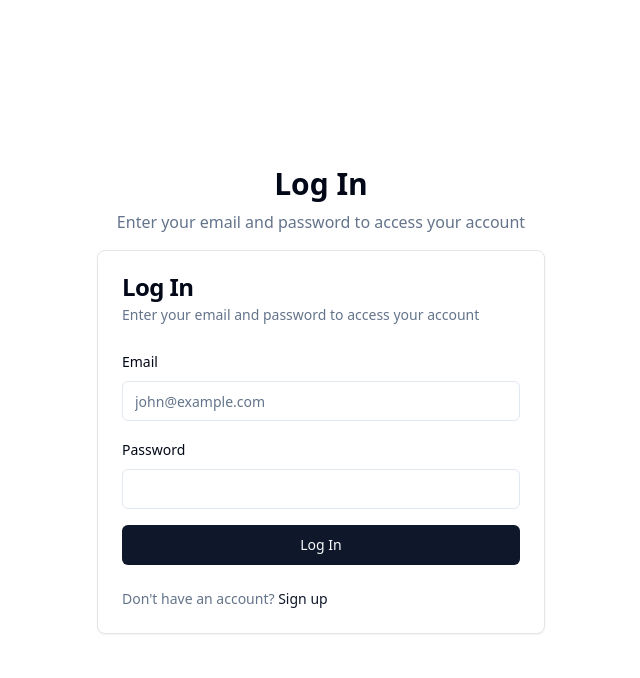
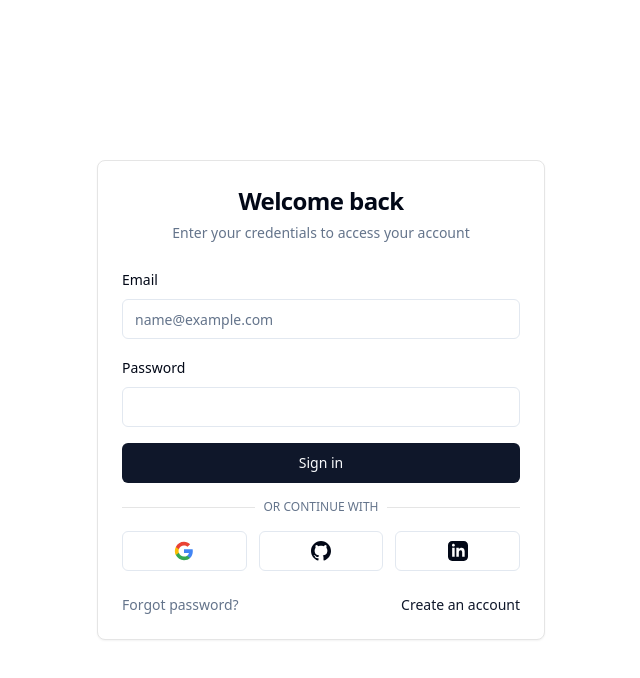
Before and after one commit to Magam-Nagarjuna/resume-builder, a Next.js app: page /login in a window 1280 px wide. Shown: the top 678 px of the page, without its empty margins (319-959 px from the left). Built offline with nearby package versions, Linux system fonts and the light colour scheme.

Commit message:
Update page.tsx

```diff
--- a/src/app/login/page.tsx
+++ b/src/app/login/page.tsx
@@ -1,80 +1,95 @@
-// src/app/login/page.tsx
-"use client";
-import { useState } from 'react'
-import Link from 'next/link'
-import { useRouter } from 'next/navigation'
-import { Button } from '@/components/ui/button'
-import { Input } from '@/components/ui/input'
-import { Label } from '@/components/ui/label'
-import { Card, CardContent, CardDescription, CardFooter, CardHeader, CardTitle } from '@/components/ui/card'
-import { auth } from '@/lib/auth'
+"use client"
+
+import { useState } from "react"
+import { useRouter } from "next/navigation"
+import Link from "next/link"
+import { Button } from "@/components/ui/button"
+import { Input } from "@/components/ui/input"
+import { Label } from "@/components/ui/label"
+import { Card, CardContent, CardDescription, CardFooter, CardHeader, CardTitle } from "@/components/ui/card"
+import { Alert, AlertDescription } from "@/components/ui/alert"
+import { Loader2 } from "lucide-react"
+import { auth } from "@/lib/auth"
 
 export default function LoginPage() {
   const router = useRouter()
-  const [error, setError] = useState('')
   const [isLoading, setIsLoading] = useState(false)
+  const [error, setError] = useState("")
   const [formData, setFormData] = useState({
-    email: '',
-    password: '',
+    email: "",
+    password: "",
   })
 
   const handleChange = (e: React.ChangeEvent<HTMLInputElement>) => {
     const { name, value } = e.target
-    setFormData(prev => ({ ...prev, [name]: value }))
-    setError('')
+    setFormData((prev) => ({ ...prev, [name]: value }))
+    setError("")
   }
 
   const handleSubmit = async (e: React.FormEvent) => {
     e.preventDefault()
-    setError('')
+    setError("")
     setIsLoading(true)
 
     try {
-      const user = await auth.login(formData.email, formData.password)
-      if (user) {
-        router.push('/dashboard')
+      const response = await auth.login(formData.email, formData.password)
+      if (response.success) {
+        router.push("/dashboard")
       } else {
-        setError('Invalid email or password')
+        setError(response.error || "Invalid email or password")
       }
     } catch (err) {
-      setError('An error occurred during login')
+      console.error("Login error:", err)
+      setError("An error occurred during login. Please try again.")
+    } finally {
+      setIsLoading(false)
+    }
+  }
+
+  const handleOAuthLogin = async (provider: "google" | "github" | "linkedin") => {
+    setError("")
+    setIsLoading(true)
+
+    try {
+      const response = await auth.loginWithOAuth(provider)
+      if (response.success) {
+        router.push("/dashboard")
+      } else {
+        setError(`Error logging in with ${provider}`)
+      }
+    } catch (err) {
+      setError(`An error occurred during ${provider} login`)
     } finally {
       setIsLoading(false)
     }
   }
 
   return (
-    <div className="min-h-screen flex flex-col items-center justify-center bg-background p-4">
-      <div className="w-full max-w-md space-y-4">
-        <div className="text-center space-y-2">
-          <h1 className="text-3xl font-bold">Log In</h1>
-          <p className="text-muted-foreground">
-            Enter your email and password to access your account
-          </p>
-        </div>
-
-        <Card>
+    <div className="min-h-screen flex items-center justify-center bg-background">
+      <Card className="w-full max-w-md">
         <CardHeader>
-            <CardTitle>Log In</CardTitle>
-            <CardDescription>
-              Enter your email and password to access your account
-            </CardDescription>
+          <CardTitle className="text-2xl font-bold text-center">Welcome back</CardTitle>
+          <CardDescription className="text-center">Enter your credentials to access your account</CardDescription>
         </CardHeader>
         <CardContent>
           <form onSubmit={handleSubmit} className="space-y-4">
             {error && (
-                <div className="text-red-500">{error}</div>
+              <Alert variant="destructive">
+                <AlertDescription>{error}</AlertDescription>
+              </Alert>
             )}
+
             <div className="space-y-2">
               <Label htmlFor="email">Email</Label>
               <Input
                 id="email"
                 name="email"
                 type="email"
-                  placeholder="john@example.com"
+                placeholder="name@example.com"
                 required
                 value={formData.email}
                 onChange={handleChange}
+                disabled={isLoading}
               />
             </div>
 
@@ -87,24 +102,73 @@ export default function LoginPage() {
                 required
                 value={formData.password}
                 onChange={handleChange}
+                disabled={isLoading}
               />
             </div>
 
             <Button type="submit" className="w-full" disabled={isLoading}>
-                {isLoading ? 'Logging in...' : 'Log In'}
+              {isLoading ? (
+                <>
+                  <Loader2 className="mr-2 h-4 w-4 animate-spin" />
+                  Signing in...
+                </>
+              ) : (
+                "Sign in"
+              )}
             </Button>
           </form>
+
+          <div className="mt-4 relative">
+            <div className="absolute inset-0 flex items-center">
+              <span className="w-full border-t" />
+            </div>
+            <div className="relative flex justify-center text-xs uppercase">
+              <span className="bg-background px-2 text-muted-foreground">Or continue with</span>
+            </div>
+          </div>
+
+          <div className="mt-4 grid grid-cols-3 gap-3">
+            <Button variant="outline" onClick={() => handleOAuthLogin("google")}>
+              <svg className="h-5 w-5" viewBox="0 0 24 24">
+                <path
+                  d="M22.56 12.25c0-.78-.07-1.53-.2-2.25H12v4.26h5.92c-.26 1.37-1.04 2.53-2.21 3.31v2.77h3.57c2.08-1.92 3.28-4.74 3.28-8.09z"
+                  fill="#4285F4"
+                />
+                <path
+                  d="M12 23c2.97 0 5.46-.98 7.28-2.66l-3.57-2.77c-.98.66-2.23 1.06-3.71 1.06-2.86 0-5.29-1.93-6.16-4.53H2.18v2.84C3.99 20.53 7.7 23 12 23z"
+                  fill="#34A853"
+                />
+                <path
+                  d="M5.84 14.09c-.22-.66-.35-1.36-.35-2.09s.13-1.43.35-2.09V7.07H2.18C1.43 8.55 1 10.22 1 12s.43 3.45 1.18 4.93l2.85-2.22.81-.62z"
+                  fill="#FBBC05"
+                />
+                <path
+                  d="M12 5.38c1.62 0 3.06.56 4.21 1.64l3.15-3.15C17.45 2.09 14.97 1 12 1 7.7 1 3.99 3.47 2.18 7.07l3.66 2.84c.87-2.6 3.3-4.53 6.16-4.53z"
+                  fill="#EA4335"
+                />
+              </svg>
+            </Button>
+            <Button variant="outline" onClick={() => handleOAuthLogin("github")}>
+              <svg className="h-5 w-5" fill="currentColor" viewBox="0 0 24 24">
+                <path d="M12 0c-6.626 0-12 5.373-12 12 0 5.302 3.438 9.8 8.207 11.387.599.111.793-.261.793-.577v-2.234c-3.338.726-4.033-1.416-4.033-1.416-.546-1.387-1.333-1.756-1.333-1.756-1.089-.745.083-.729.083-.729 1.205.084 1.839 1.237 1.839 1.237 1.07 1.834 2.807 1.304 3.492.997.107-.775.418-1.305.762-1.604-2.665-.305-5.467-1.334-5.467-5.931 0-1.311.469-2.381 1.236-3.221-.124-.303-.535-1.524.117-3.176 0 0 1.008-.322 3.301 1.23.957-.266 1.983-.399 3.003-.404 1.02.005 2.047.138 3.006.404 2.291-1.552 3.297-1.23 3.297-1.23.653 1.653.242 2.874.118 3.176.77.84 1.235 1.911 1.235 3.221 0 4.609-2.807 5.624-5.479 5.921.43.372.823 1.102.823 2.222v3.293c0 .319.192.694.801.576 4.765-1.589 8.199-6.086 8.199-11.386 0-6.627-5.373-12-12-12z" />
+              </svg>
+            </Button>
+            <Button variant="outline" onClick={() => handleOAuthLogin("linkedin")}>
+              <svg className="h-5 w-5" fill="currentColor" viewBox="0 0 24 24">
+                <path d="M19 0h-14c-2.761 0-5 2.239-5 5v14c0 2.761 2.239 5 5 5h14c2.762 0 5-2.239 5-5v-14c0-2.761-2.238-5-5-5zm-11 19h-3v-11h3v11zm-1.5-12.268c-.966 0-1.75-.79-1.75-1.764s.784-1.764 1.75-1.764 1.75.79 1.75 1.764-.783 1.764-1.75 1.764zm13.5 12.268h-3v-5.604c0-3.368-4-3.113-4 0v5.604h-3v-11h3v1.765c1.396-2.586 7-2.777 7 2.476v6.759z" />
+              </svg>
+            </Button>
+          </div>
         </CardContent>
         <CardFooter className="flex justify-between">
-            <p className="text-sm text-muted-foreground">
-              Don't have an account?{' '}
-              <Link href="/signup" className="text-primary hover:underline">
-                Sign up
+          <Link href="/forgot-password" className="text-sm text-muted-foreground hover:underline">
+            Forgot password?
           </Link>
-            </p>
+          <Link href="/signup" className="text-sm text-primary hover:underline">
+            Create an account
+          </Link>
         </CardFooter>
       </Card>
     </div>
-    </div>
   )
 }
```
Lines whose indentation alone changed are shown as unchanged.
